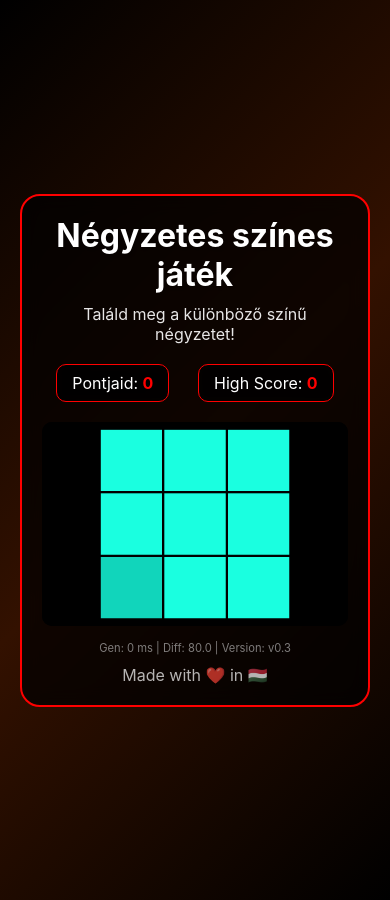
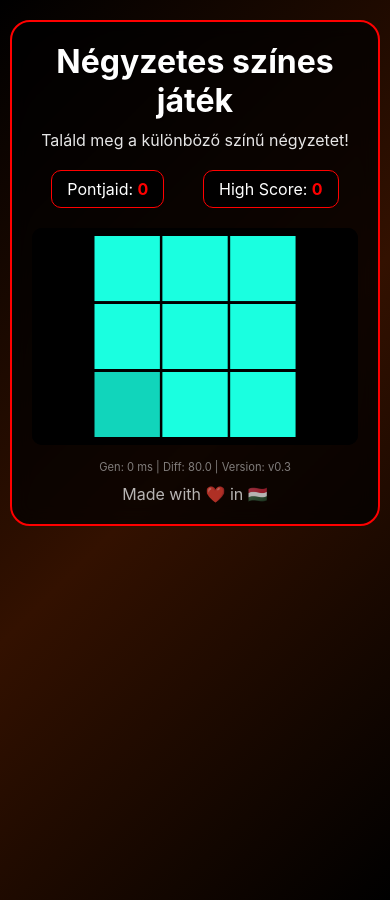
Before and after one commit to forcemagic/forcemagic.github.io, a Jekyll site: the page szinozon.html, which Jekyll copies as it is, in a window 390 px wide. Built offline with Jekyll 4.4.1, drawn with Linux system fonts in a browser that asks for light colours.

Commit message:
feat: update minDiff, layout

```diff
--- a/szinozon.html
+++ b/szinozon.html
@@ -31,6 +31,14 @@
             overflow: hidden;
         }
 
+        @media (max-width: 700px) {
+            body {
+                padding: 10px;
+                align-items: flex-start;
+                padding-top: 20px;
+            }
+        }
+
         .game-container {
             background: rgba(0, 0, 0, 0.7);
             backdrop-filter: blur(10px);
@@ -47,6 +55,7 @@
         @media (max-width: 700px) {
             .game-container {
                 padding: 20px;
+                max-height: calc(100vh - 40px);
             }
         }
 
@@ -321,9 +330,9 @@
                 const baseSaturation = 100; // Maximum saturation for vibrant colors
                 const baseLightness = 55; // Medium lightness for good contrast
 
-                // Dynamic difficulty scaling: start very easy (80), scale down to very hard (8)
+                // Dynamic difficulty scaling: start very easy (80), scale down to very hard (4)
                 const maxDiff = 80; // Very easy start
-                const minDiff = 8;  // Very hard minimum
+                const minDiff = 4;  // Very hard minimum
                 const difficultyProgress = Math.min(this.score / 100, 1); // Scale over 100 correct answers
                 const baseDifficulty = Math.max(minDiff, maxDiff - (difficultyProgress * (maxDiff - minDiff)));
 
```
